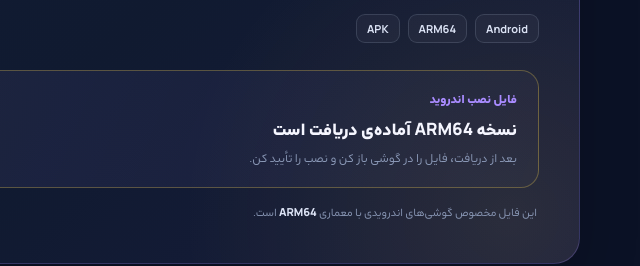
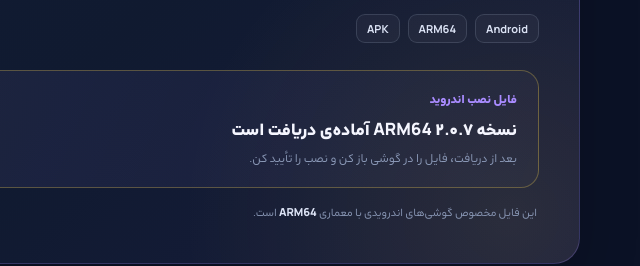
Before and after one commit to MOGHIMI-IR/MG_V2RAY, a plain HTML site: page index.html in a window 1280 px wide. Shown: the part 1032-1298 px from the top of the page, 640-1280 px from the left. Drawn offline with Linux system fonts and the light colour scheme; a script that the page names is missing.

Commit message:
Refresh official APK download section for 2.0.7

```diff
--- a/index.html
+++ b/index.html
@@ -106,7 +106,7 @@
     <div class="download-action-card">
       <div class="download-action-copy">
         <span class="download-file-label">فایل نصب اندروید</span>
-        <strong>نسخه ARM64 آماده‌ی دریافت است</strong>
+        <strong>نسخه ۲.۰.۷ ARM64 آماده‌ی دریافت است</strong>
         <small>بعد از دریافت، فایل را در گوشی باز کن و نصب را تأیید کن.</small>
       </div>
       <a class="download-button" href="https://atrwhvyhopifugphfcpe.supabase.co/storage/v1/object/public/app-releases/MoghimiV2Ray_2.0.7_arm64-v8a.apk" aria-label="دانلود برنامه Moghimi V2Ray">دانلود برنامه <span aria-hidden="true">↓</span></a>
```
